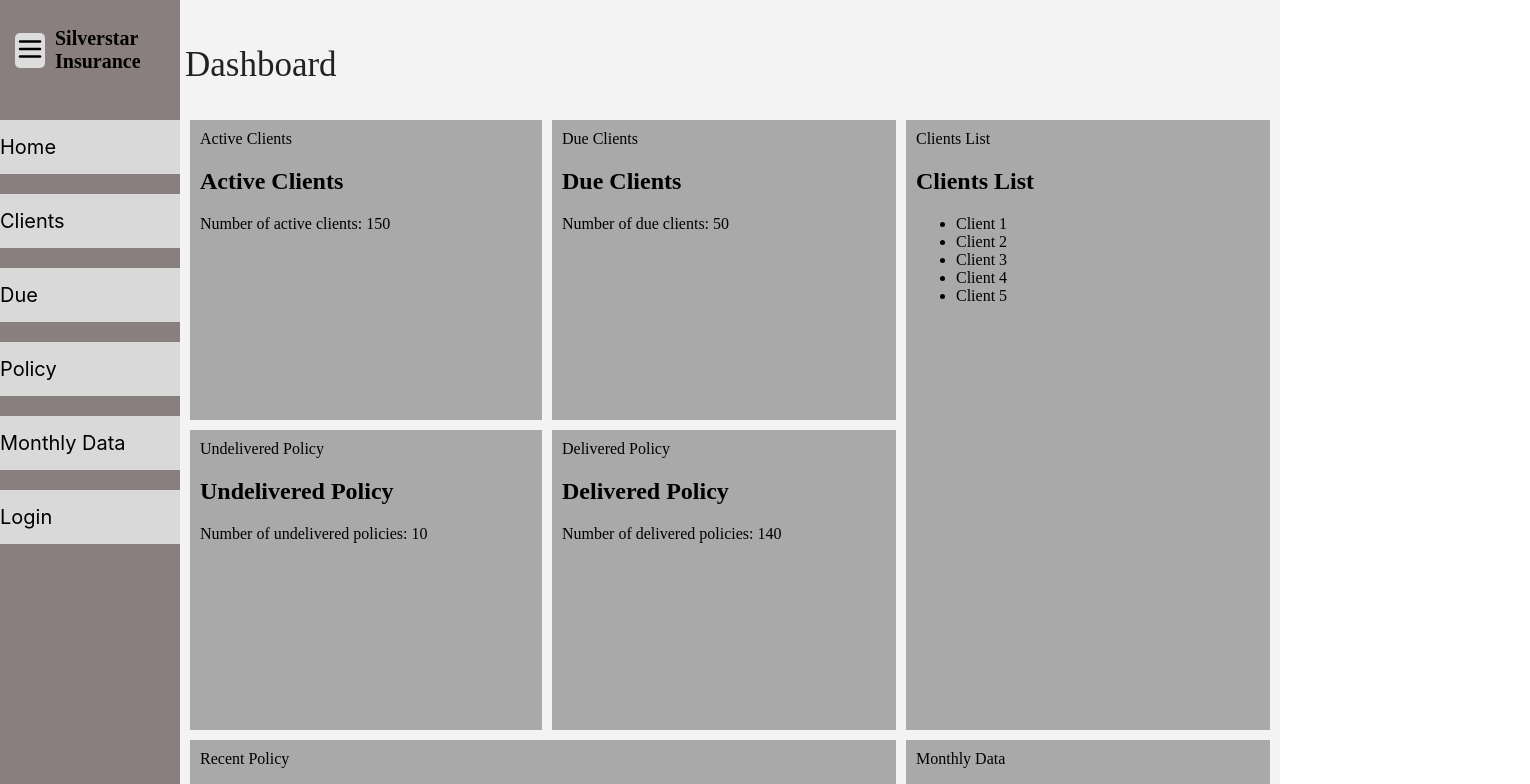
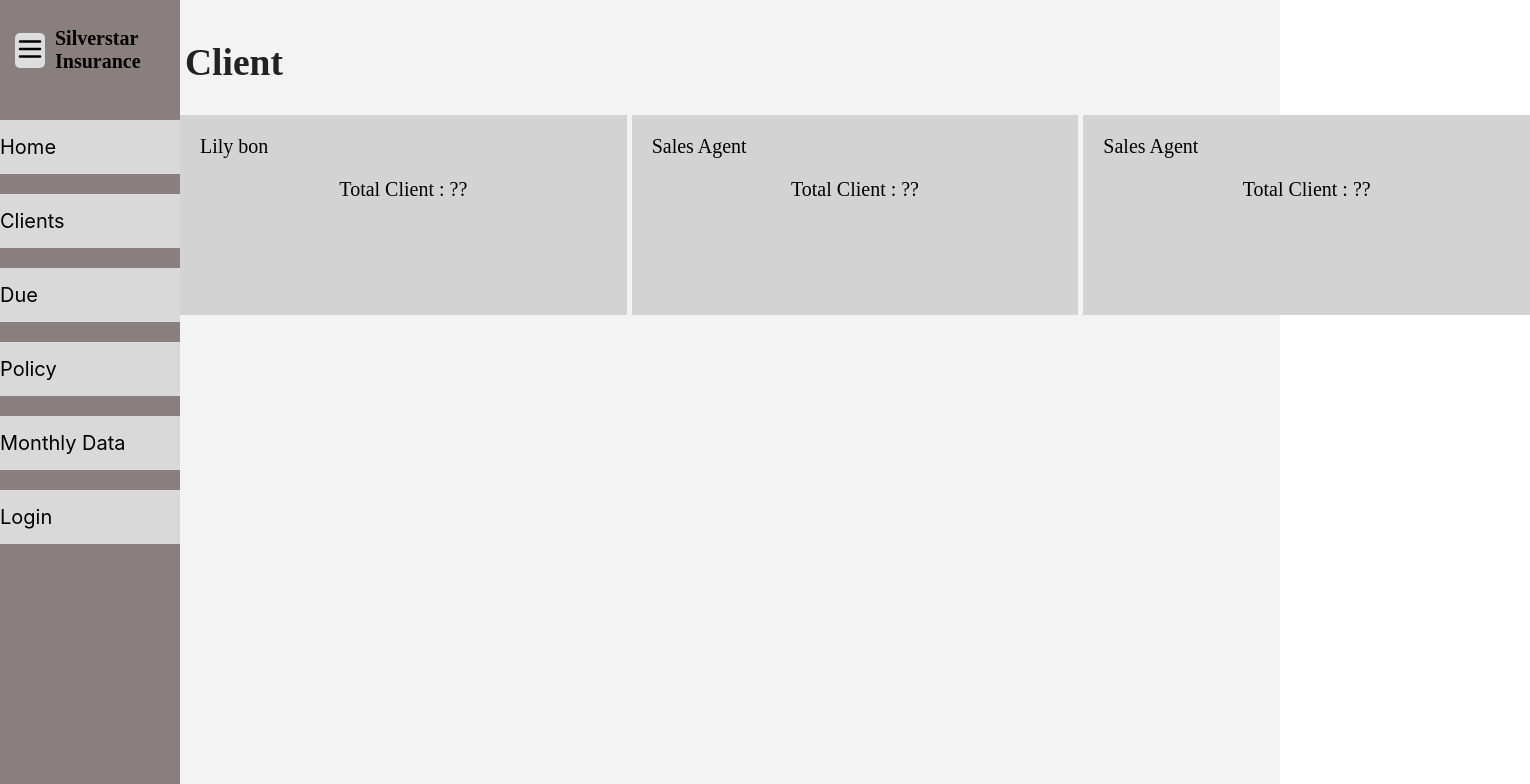
Before and after one commit to WNTERFX/insurance-client-page, a React (Create React App) app: page /appinsurance/MainArea in a window 1280 px wide. Shown: the top 784 px of the page, 1530 px wide, since content can reach past the window. Built offline with nearby package versions, Linux system fonts and the light colour scheme.

Commit message:
I done layouting the clienr,due and policy and also i change the color darkgray to lightgray

```diff
--- a/package.json
+++ b/package.json
@@ -13,7 +13,7 @@
     "react": "^19.1.0",
     "react-dom": "^19.1.0",
     "react-router-dom": "^7.5.1",
-    "react-scripts": "5.0.1",
+    "react-scripts": "^5.0.1",
     "web-vitals": "^2.1.4"
   },
   "scripts": {
--- /dev/null
+++ b/src/Client-styles.css
@@ -0,0 +1,31 @@
+* {
+    box-sizing: border-box;
+}
+
+.Client-container > div.Client-header {
+
+    color: #222;
+    padding: 10px 5px 0px;
+    font-size: 25px;
+
+}
+
+.Client-content{
+    display: grid;
+    grid-template-columns: repeat(3, 1fr);
+    gap: 5px;
+    width: 1350px;
+    height: 200px;
+    margin: auto;
+}
+.Agents{
+    background: white;
+    padding: 20px;
+    background-color: lightgray;
+    font-size: 20px;
+}
+
+.Agents > p {
+    text-align: center;
+    font-size: 20px;
+}
--- /dev/null
+++ b/src/Client.js
@@ -0,0 +1,25 @@
+export default function Client() {
+    return(
+        <div className="Client-container">
+            <div className="Client-header">
+                <h2>Client</h2>
+            </div>
+
+            <div className="Client-content">
+
+                <div className="Agents">
+                    Lily bon
+                        <p>Total Client : ??</p>
+                </div>
+                <div className="Agents">
+                    Sales Agent
+                        <p>Total Client : ??</p>
+                </div>
+                <div className="Agents">
+                    Sales Agent
+                        <p>Total Client : ??</p>
+                </div>
+            </div>
+        </div>
+    );
+}
--- /dev/null
+++ b/src/Due-styles.css
@@ -0,0 +1,31 @@
+* {
+    box-sizing: border-box;
+}
+
+.Due-container > div.Due-header {
+
+    color: #222;
+    padding: 10px 5px 0px;
+    font-size: 25px;
+
+}
+
+.Due-content{
+    display: grid;
+    grid-template-columns: repeat(3, 1fr);
+    gap: 5px;
+    width: 1350px;
+    height: 200px;
+    margin: auto;
+}
+.Due-total{
+    background: white;
+    padding: 20px;
+    background-color: lightgray;
+    font-size: 20px;
+}
+
+.Due-total > p {
+    text-align: center;
+    font-size: 20px;
+}
--- /dev/null
+++ b/src/Due.js
@@ -0,0 +1,25 @@
+export default function Due() {
+    return(
+        <div className="Due-container">
+            <div className="Due-header">
+                <h2>Due</h2>
+            </div>
+
+            <div className="Due-content">
+
+                <div className="Due-total">
+                    Lily bon
+                        <p>Total Due : ??</p>
+                </div>
+                <div className="Due-total">
+                    Sales Agent
+                        <p>Total Due : ??</p>
+                </div>
+                <div className="Due-total">
+                    Sales Agent
+                        <p>Total Due : ??</p>
+                </div>
+            </div>
+        </div>
+    );
+}
--- a/src/LoginForm.js
+++ b/src/LoginForm.js
@@ -1,5 +1,5 @@
 import "./login.css"
-import "./images/Logo.png"
+import "./images/logo.png"
 import { useNavigate } from "react-router-dom";
 
 export default function LoginForm(){
@@ -16,7 +16,7 @@ export default function LoginForm(){
     <div class="container">
         <div class="login-card">
           <div class="logo-panel">
-            <img src={require('./images/Logo.png')} alt="silverstar_insurance_inc_Logo" />
+            <img src={require('./images/logo.png')} alt="silverstar_insurance_inc_Logo" />
           </div>
           <div class="right-panel">
             <h2>Log In to your account</h2>
--- a/src/MainArea.js
+++ b/src/MainArea.js
@@ -1,8 +1,14 @@
 import React from "react";
 import "./MainArea.css";
 import NavBar from "./NavBar";
+import Policy from "./Policy";
+import "./Policy-styles.css"
 import Dashboard from "./Dashboard";
 import "./dashboard-styles.css"
+import Client from "./Client";
+import "./Client-styles.css"
+import Due from "./Due";
+import "./Due-styles.css"
 
 export default function MainArea()
 {
@@ -13,7 +19,7 @@ export default function MainArea()
                 <NavBar />
             </div>
             <div className="content-area">
-                <Dashboard />
+                <Client/>
             </div>
         </div>
     );
--- /dev/null
+++ b/src/Policy-styles.css
@@ -0,0 +1,37 @@
+* {
+    box-sizing: border-box;
+}
+
+.Policy-container > div.Policy-header {
+
+    color: #222;
+    padding: 10px 5px 0px;
+    font-size: 25px;
+}
+
+.Policy-content{
+    background-color: lightgray;
+    padding: 40px;
+    display: flex;
+    justify-content: center;
+    align-items: center;
+}
+
+.button-grid {
+    display: grid;
+    grid-template-columns: repeat(2, 200px);
+    gap: 20px;
+}
+
+.policy-btn {
+    padding: 30px 0;
+    font-size: 18px;
+    background-color: white;
+    border: none;
+    cursor: pointer;
+    transition: background 0.3s;
+}
+
+.policy-btn:hover {
+    background-color: #eee;
+}
--- /dev/null
+++ b/src/Policy.js
@@ -0,0 +1,17 @@
+export default function Policy() {
+    return(
+        <div className="Policy-container">
+            <div className="Policy-header">
+                <h2>Policy</h2>
+            </div>
+
+            <div className="Policy-content">
+
+                <div className="button-grid">
+                    <button className="policy-btn">Create new</button>
+                    <button className="policy-btn">Edit</button>
+                </div>
+            </div>
+        </div>
+    );
+}
--- a/src/dashboard-styles.css
+++ b/src/dashboard-styles.css
@@ -30,40 +30,40 @@
 }
 
 .dashboard-content > div.active-clients {
-    background-color: darkgray;
+    background-color: lightgray;
     grid-area: activeclients;
 
 
 }
 
 .dashboard-content > div.due-clients {
-    background-color: darkgray;
+    background-color: lightgray;
     grid-area: duesClients;
 
 }
 
 .dashboard-content > div.clients-list {
-    background-color: darkgray;
+    background-color: lightgray;
     grid-area: clients;
     height: 100%;
 }
 
 .dashboard-content > div.undelivered-policy {
-    background-color: darkgray;
+    background-color: lightgray;
     grid-area: undelieveredPolicy;
 }
 
 .dashboard-content > div.delivered-policy {
-    background-color: darkgray;
+    background-color: lightgray;
     grid-area: deliveredPolicy;
 }
 .dashboard-content > div.recent-policy {
-    background-color: darkgray;
+    background-color: lightgray;
     grid-area: recentPolicies;
 }
 
 .dashboard-content > div.monthly-data {
-    background-color: darkgray;
+    background-color: lightgray;
     grid-area: clientChart;
 }
 
```
Also changed, not shown: 1 other file (tests, documents, lock files or other folders).
